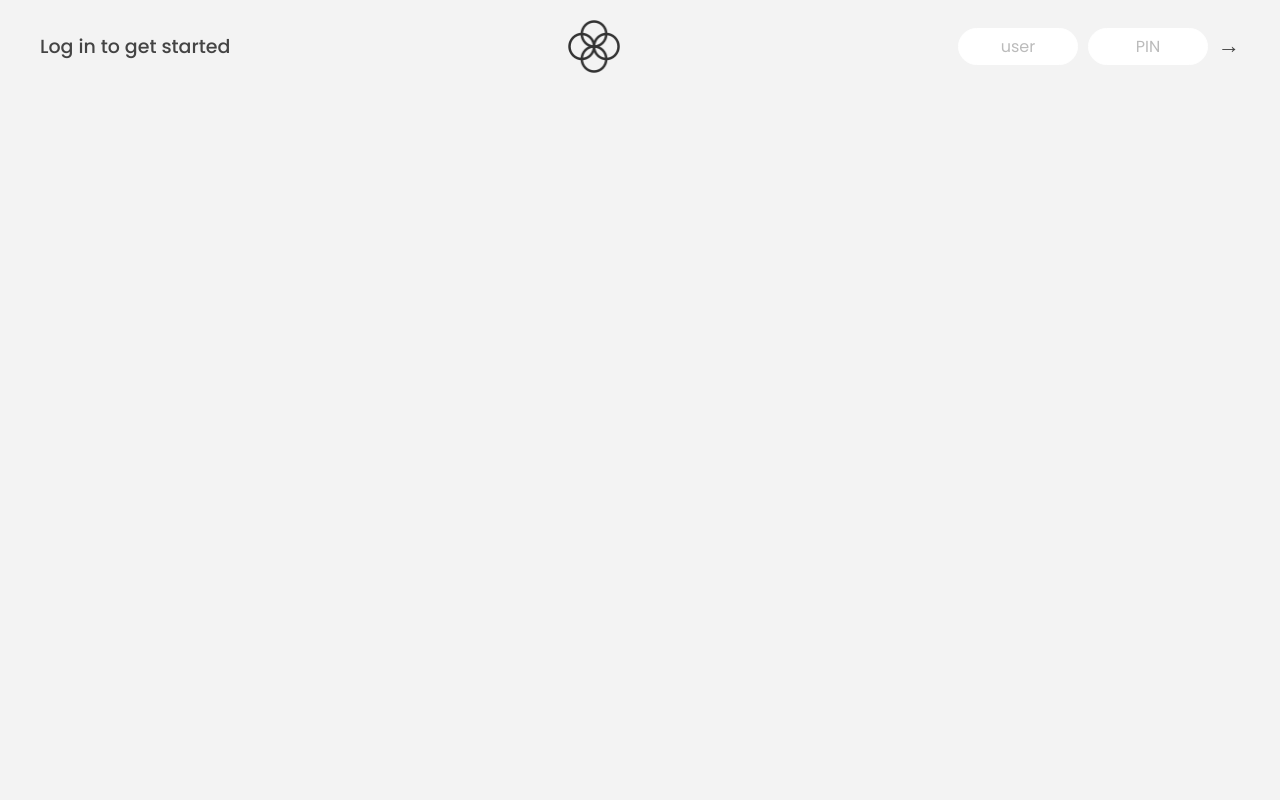
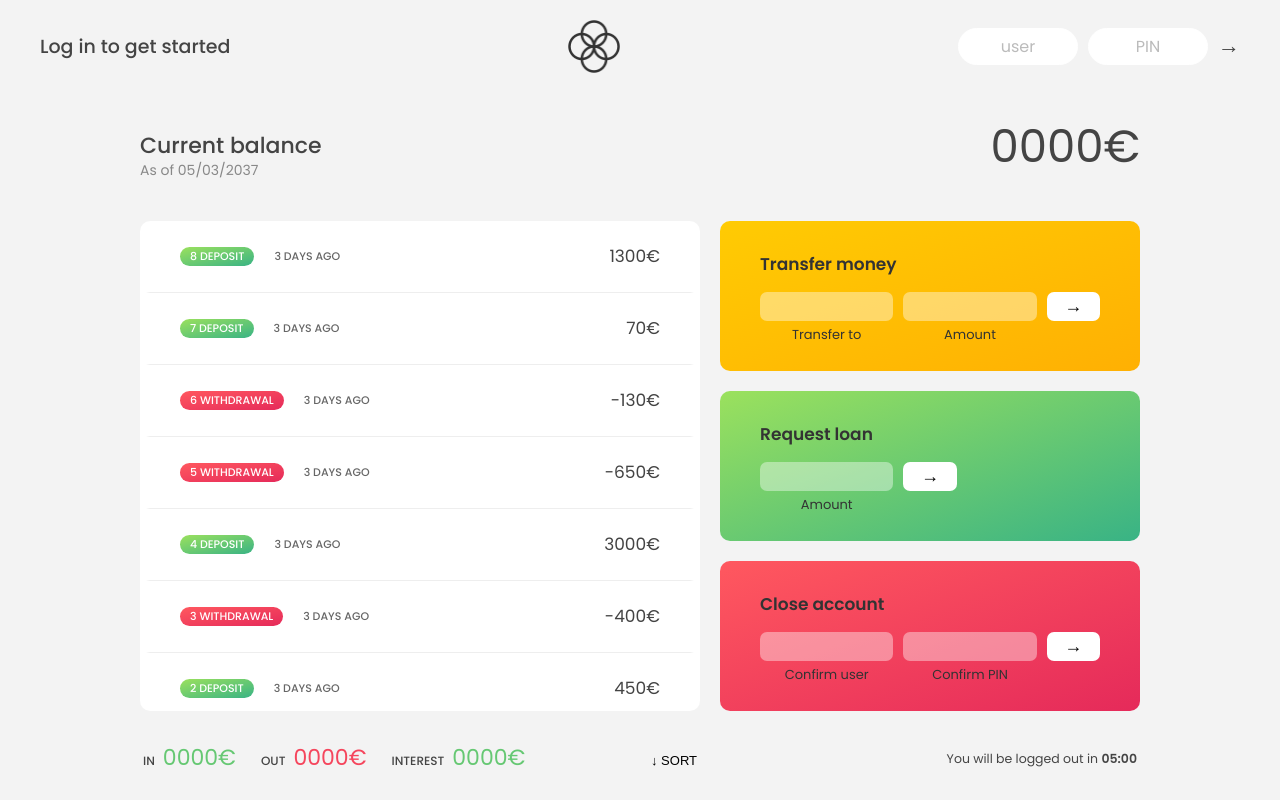
Before and after one commit to RuhlMirko/javascript-learning, a plain HTML site: page 11-Arrays/starter/index.html in a window 1280 px wide. Drawn offline with Linux system fonts and the light colour scheme.

Commit message:
Added first commit of bank app

```diff
--- a/11-Arrays/starter/script.js
+++ b/11-Arrays/starter/script.js
@@ -62,12 +62,32 @@ const inputCloseUsername = document.querySelector('.form__input--user');
 const inputClosePin = document.querySelector('.form__input--pin');
 
 /////////////////////////////////////////////////
+
+const displayMovement = function (movement) {
+  console.log(
+    movement.forEach(function (item, index) {
+      const checkType = item >= 0 ? `deposit` : `withdrawal`;
+      const html = `
+        <div class="movements">
+        <div class="movements__row">
+          <div class="movements__type movements__type--${checkType}">${
+        index + 1
+      } ${checkType}</div>
+          <div class="movements__date">3 days ago</div>
+          <div class="movements__value">${item}€</div>
+        </div>
+      `;
+      containerMovements.insertAdjacentHTML('afterbegin', html);
+    })
+  );
+};
+displayMovement(account1.movements);
+
+/////////////////////////////////////////////////
+//const movements = [200, 450, -400, 3000, -650, -130, 70, 1300];
 /////////////////////////////////////////////////
 // LECTURES
-
-//const movements = [200, 450, -400, 3000, -650, -130, 70, 1300];
-
-/*
+/* Slices and splices
 /////////////////////////////////////////////////
 console.log('Slice: ');
 // Slice takes part of the array without mutating the original one
@@ -108,7 +128,6 @@ console.log(arr.at(1)); // New
 console.log(arr[arr.length - 1]); // Old
 console.log(arr.at(-1)); // New
 */
-
 /* For each method
 const movements = [200, 450, -400, 3000, -650, -130, 70, 1300];
 // Long Way
--- a/11-Arrays/starter/style.css
+++ b/11-Arrays/starter/style.css
@@ -16,7 +16,7 @@ html {
 }
 
 body {
-  font-family: "Poppins", sans-serif;
+  font-family: 'Poppins', sans-serif;
   color: #444;
   background-color: #f3f3f3;
   height: 100vh;
@@ -94,7 +94,7 @@ nav {
   gap: 2rem;
 
   /* NOTE This creates the fade in/out anumation */
-  opacity: 0;
+  /*opacity: 0;*/
   transition: all 1s;
 }
 
```
